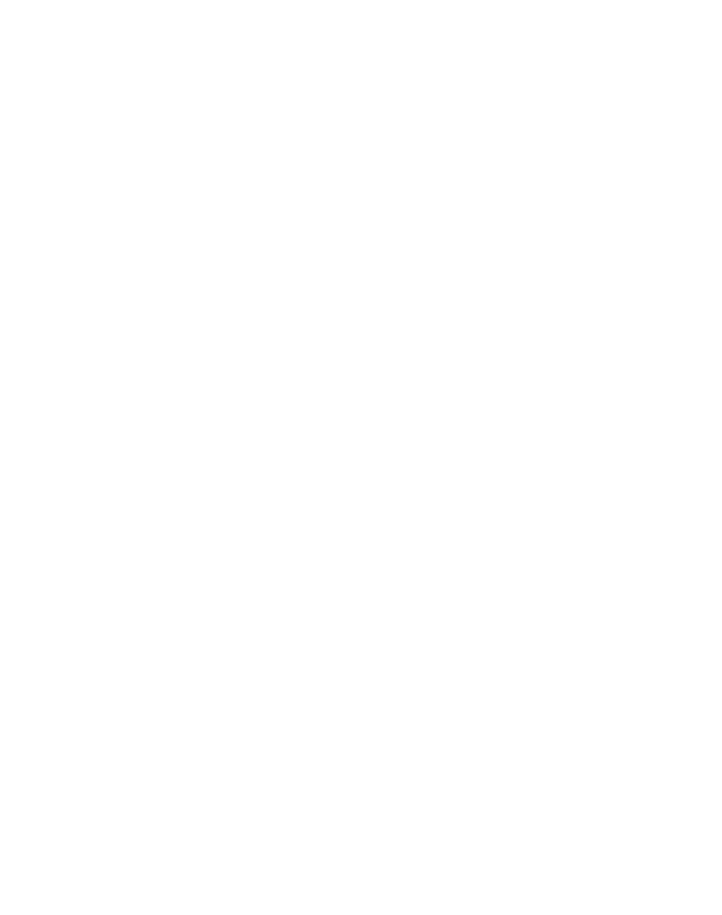
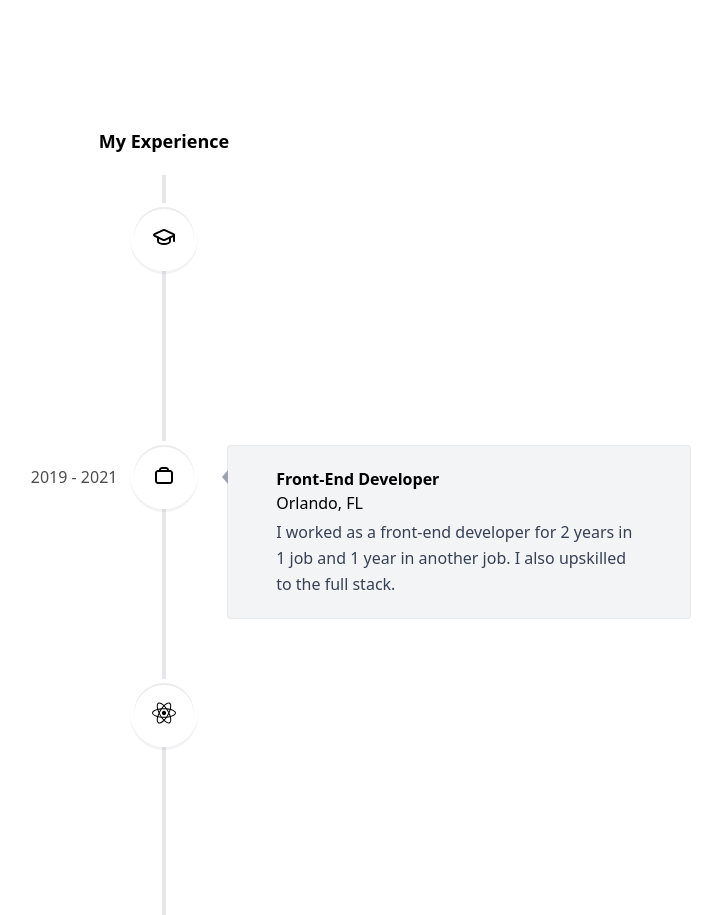
Before and after one commit to Ziaulhuq/ziaul_portfolio, a Next.js app: page / in a window 1280 px wide. Shown: the part 2293-3208 px from the top of the page, without its empty margins (476-1198 px from the left). Before the commit the page ends 2404 px from the top, so only its background shows below. Built offline with nearby package versions, Linux system fonts and the light colour scheme.

Commit message:
adding experience

```diff
--- a/app/globals.css
+++ b/app/globals.css
@@ -1,5 +1,12 @@
 @import "tailwindcss";
 
+@tailwind base;
+@tailwind components;
+@tailwind utilities;
+
+html {
+  --line-color: #e5e7eb;
+}
 body {
   margin: 0;
   padding: 0;
--- a/app/page.tsx
+++ b/app/page.tsx
@@ -1,4 +1,5 @@
 import About from "@/components/about";
+import Experience from "@/components/experience";
 import Intro from "@/components/intro";
 import Projects from "@/components/projects";
 import SectionDivider from "@/components/section-divider";
@@ -13,6 +14,7 @@ export default function Home() {
       <About />
       <Projects />
       <Skill />
+      <Experience />
     </div>
   );
 }
--- /dev/null
+++ b/components/experience.tsx
@@ -0,0 +1,49 @@
+"use client";
+import React from "react";
+import SectionHeadings from "./sectionheading";
+import {
+  VerticalTimeline,
+  VerticalTimelineElement,
+} from "react-vertical-timeline-component";
+import "react-vertical-timeline-component/style.min.css";
+import { experiencesData } from "@/lib/data";
+
+const Experience = () => {
+  return (
+    <section id="experience" className="scroll-mt-28">
+      <SectionHeadings>My Experience</SectionHeadings>
+      <VerticalTimeline lineColor="">
+        {experiencesData.map((experience, index) => (
+          <React.Fragment key={index}>
+            <VerticalTimelineElement
+              contentStyle={{
+                background: "#f3f4f6",
+                boxShadow: "none",
+                border: "1px solid rgba(0, 0, 0, 0.05)",
+                textAlign: "left",
+                padding: "1.3rem 3rem",
+              }}
+              contentArrowStyle={{
+                borderRight: "0.4rem solid #9ca3af",
+              }}
+              date={experience.date}
+              icon={experience.icon}
+              iconStyle={{
+                background: "white",
+                fontSize: "1.5rem",
+              }}
+            >
+              <h3 className="font-bold capitalize">{experience.title}</h3>
+              <p className="font-normal !mt-0">{experience.location}</p>
+              <p className="!mt-1 text-[0.9rem] text-gray-700">
+                {experience.description}
+              </p>
+            </VerticalTimelineElement>
+          </React.Fragment>
+        ))}
+      </VerticalTimeline>
+    </section>
+  );
+};
+
+export default Experience;
--- a/components/skills.tsx
+++ b/components/skills.tsx
@@ -21,7 +21,7 @@ const animationVariants = {
 const Skill = () => {
   return (
     <section
-      className="max-w-[42rem] text-center mb-28 scroll-mt-28"
+      className="max-w-[42rem] text-center mb-25 scroll-mt-28"
       id="skills"
     >
       <SectionHeadings>My Skills</SectionHeadings>
@@ -32,9 +32,6 @@ const Skill = () => {
             variants={animationVariants}
             initial="initial"
             whileInView="animate"
-            viewport={{
-              once: true,
-            }}
             custom={index}
             className="rounded-lg px-5 py-3 border border-black/[0.08] text-[.9rem] bg-gray-50 text-gray-950 font-semibold"
           >
--- a/package.json
+++ b/package.json
@@ -17,6 +17,7 @@
     "react-dom": "^19.2.1",
     "react-icons": "^5.5.0",
     "react-typing-effect": "^2.0.5",
+    "react-vertical-timeline-component": "^3.5.3",
     "typewriter-effect": "^2.22.0",
     "word": "^0.4.0",
     "word-wrap": "^1.2.5",
@@ -28,6 +29,7 @@
     "@types/node": "^20",
     "@types/react": "^19",
     "@types/react-dom": "^19",
+    "@types/react-vertical-timeline-component": "^3.3.6",
     "eslint": "^9",
     "eslint-config-next": "^16.0.8",
     "tailwindcss": "^4",
```
Also changed, not shown: 1 other file (tests, documents, lock files or other folders).
